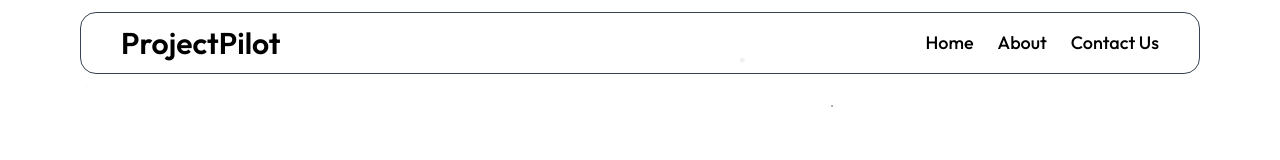
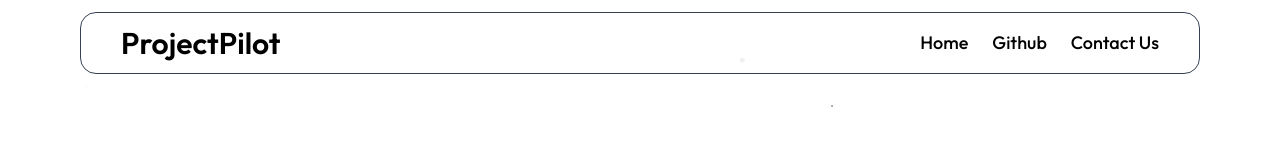
Before and after one commit to Aniket-bit7/ProjectPilot, a React (Vite) app in the folder client/: page / in a window 1280 px wide. Shown: the top 160 px of the page. Built offline with nearby package versions, Linux system fonts and the light colour scheme.

Commit message:
adding link to github

```diff
--- a/client/src/Components/Footer.jsx
+++ b/client/src/Components/Footer.jsx
@@ -39,8 +39,8 @@ const Footer = () => {
                   </Link>
                 </li>
                 <li>
-                  <Link to="/about" className="hover:text-black flex items-center">
-                    <span className="mr-2 gradient-title">›</span>About
+                  <Link to="https://github.com/Aniket-bit7/EdgeWorks" className="hover:text-black flex items-center">
+                    <span className="mr-2 gradient-title">›</span>Github
                   </Link>
                 </li>
               </ul>
--- a/client/src/Components/Navbar.jsx
+++ b/client/src/Components/Navbar.jsx
@@ -29,8 +29,8 @@ const Navbar = () => {
           <Link to="/" className="hover:underline">
             Home
           </Link>
-          <Link to="/https://github.com/Aniket-bit7/ProjectPilot" className="hover:underline">
-            About
+          <Link to="https://github.com/Aniket-bit7/ProjectPilot" className="hover:underline">
+            Github
           </Link>
           <Link to="/contact" className="hover:underline">
             Contact Us
@@ -69,11 +69,11 @@ const Navbar = () => {
               Home
             </Link>
             <Link
-              to="/about"
+              to="https://github.com/Aniket-bit7/ProjectPilot"
               onClick={() => setOpen(false)}
               className="hover:underline"
             >
-              About
+              Github
             </Link>
             <Link
               to="/contact"
```
